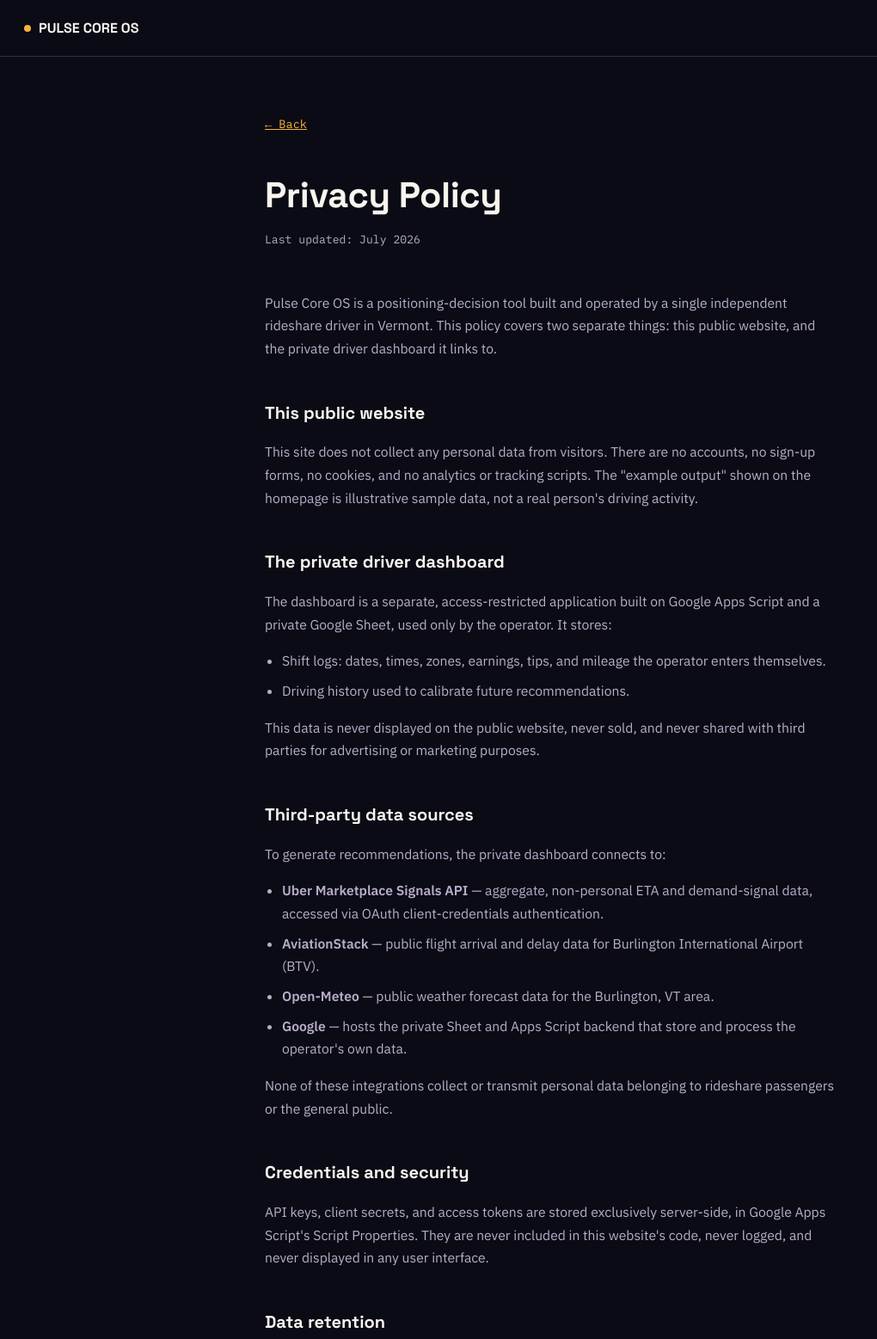
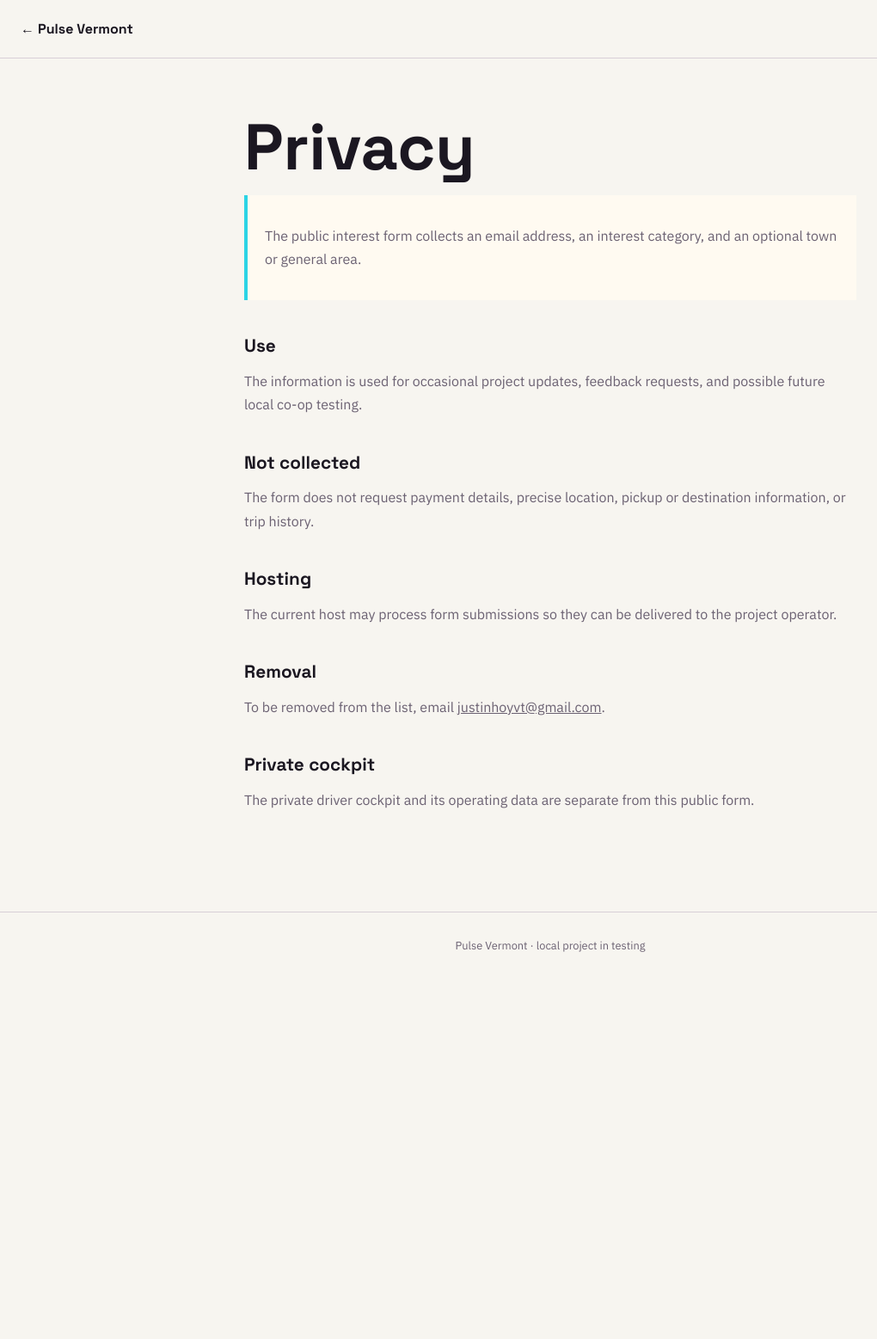
Before and after one commit to justinhoyvt-ship-it/hoy-driver-os, a plain HTML site: page privacy.html in a window 1280 px wide. Shown: the top 1557 px of the page at 86% size, without its empty margins (0-1020 px from the left). After the commit the page ends 1139 px from the top, so only its background shows below. Drawn offline with Linux system fonts and the light colour scheme.

Commit message:
Pulse Builder: PULSE-005 replace privacy.html

```diff
--- a/privacy.html
+++ b/privacy.html
@@ -1,77 +1,29 @@
 <!DOCTYPE html>
 <html lang="en">
 <head>
-<meta charset="UTF-8">
-<meta name="viewport" content="width=device-width, initial-scale=1">
-<title>Privacy Policy — Pulse Core OS</title>
-<link rel="preconnect" href="https://fonts.googleapis.com">
-<link href="https://fonts.googleapis.com/css2?family=Space+Grotesk:wght@600;700&family=IBM+Plex+Sans:wght@400;500;600&family=IBM+Plex+Mono:wght@400;500&display=swap" rel="stylesheet">
-<style>
-  :root{--bg:#0A0B14;--surface:#14121F;--line:#332D45;--text:#F8F4EE;--text-dim:#B8AECB;--gold:#F7B23B;
-    --font-display:'Space Grotesk',sans-serif;--font-body:'IBM Plex Sans',sans-serif;--font-mono:'IBM Plex Mono',monospace;}
-  *{box-sizing:border-box;}
-  body{margin:0;background:var(--bg);color:var(--text);font-family:var(--font-body);line-height:1.7;-webkit-font-smoothing:antialiased;}
-  a{color:var(--gold);}
-  :focus-visible{outline:2px solid var(--gold);outline-offset:3px;}
-  nav{border-bottom:1px solid var(--line);padding:18px 28px;}
-  .wordmark{font-family:var(--font-display);font-weight:700;text-decoration:none;color:var(--text);display:inline-flex;align-items:center;gap:9px;}
-  .wordmark .dot{width:8px;height:8px;border-radius:50%;background:var(--gold);}
-  main{max-width:720px;margin:0 auto;padding:64px 28px 100px;}
-  h1{font-family:var(--font-display);font-size:clamp(1.9rem,4vw,2.6rem);margin:0 0 6px;letter-spacing:-0.01em;}
-  .updated{font-family:var(--font-mono);font-size:.82rem;color:var(--text-dim);margin:0 0 48px;}
-  h2{font-family:var(--font-display);font-size:1.25rem;margin:44px 0 14px;}
-  p,li{color:var(--text-dim);font-size:.98rem;}
-  ul{padding-left:20px;}
-  li{margin-bottom:8px;}
-  .back{font-family:var(--font-mono);font-size:.85rem;display:inline-block;margin-bottom:36px;}
-  footer{border-top:1px solid var(--line);padding:32px 28px;text-align:center;font-family:var(--font-mono);font-size:.8rem;color:var(--text-dim);}
-</style>
+  <meta charset="UTF-8"><meta name="viewport" content="width=device-width,initial-scale=1">
+  <meta name="theme-color" content="#241335"><title>Privacy — Pulse Vermont</title>
+  <link href="https://fonts.googleapis.com/css2?family=IBM+Plex+Sans:wght@400;500;600&family=Space+Grotesk:wght@600;700&display=swap" rel="stylesheet">
+  <style>
+    :root{--bg:#F7F5F0;--surface:#FFFAF1;--ink:#1B1721;--muted:#6B6172;--line:#D8CFD7;--accent:#2BD4E5;--display:'Space Grotesk',sans-serif;--body:'IBM Plex Sans',sans-serif}
+    *{box-sizing:border-box}body{margin:0;background:var(--bg);color:var(--ink);font-family:var(--body);line-height:1.7}
+    a{color:inherit}nav{padding:20px 24px;border-bottom:1px solid var(--line)}nav a{font-family:var(--display);font-weight:700;text-decoration:none}
+    main{max-width:760px;margin:auto;padding:62px 24px 100px}h1,h2{font-family:var(--display);line-height:1.1}h1{font-size:clamp(2.5rem,7vw,4.7rem);margin:0 0 14px}
+    h2{font-size:1.3rem;margin:42px 0 10px}p,li{color:var(--muted)}.note{padding:18px 20px;background:var(--surface);border-left:4px solid var(--accent)}
+    footer{padding:28px;text-align:center;border-top:1px solid var(--line);color:var(--muted);font-size:.8rem}
+  </style>
 </head>
 <body>
-<nav><a class="wordmark" href="index.html"><span class="dot"></span>PULSE CORE OS</a></nav>
-<main>
-  <a class="back" href="index.html">← Back</a>
-  <h1>Privacy Policy</h1>
-  <p class="updated">Last updated: July 2026</p>
-
-  <p>Pulse Core OS is a positioning-decision tool built and operated by a single independent rideshare driver in Vermont. This policy covers two separate things: this public website, and the private driver dashboard it links to.</p>
-
-  <h2>This public website</h2>
-  <p>This site does not collect any personal data from visitors. There are no accounts, no sign-up forms, no cookies, and no analytics or tracking scripts. The "example output" shown on the homepage is illustrative sample data, not a real person's driving activity.</p>
-
-  <h2>The private driver dashboard</h2>
-  <p>The dashboard is a separate, access-restricted application built on Google Apps Script and a private Google Sheet, used only by the operator. It stores:</p>
-  <ul>
-    <li>Shift logs: dates, times, zones, earnings, tips, and mileage the operator enters themselves.</li>
-    <li>Driving history used to calibrate future recommendations.</li>
-  </ul>
-  <p>This data is never displayed on the public website, never sold, and never shared with third parties for advertising or marketing purposes.</p>
-
-  <h2>Third-party data sources</h2>
-  <p>To generate recommendations, the private dashboard connects to:</p>
-  <ul>
-    <li><strong>Uber Marketplace Signals API</strong> — aggregate, non-personal ETA and demand-signal data, accessed via OAuth client-credentials authentication.</li>
-    <li><strong>AviationStack</strong> — public flight arrival and delay data for Burlington International Airport (BTV).</li>
-    <li><strong>Open-Meteo</strong> — public weather forecast data for the Burlington, VT area.</li>
-    <li><strong>Google</strong> — hosts the private Sheet and Apps Script backend that store and process the operator's own data.</li>
-  </ul>
-  <p>None of these integrations collect or transmit personal data belonging to rideshare passengers or the general public.</p>
-
-  <h2>Credentials and security</h2>
-  <p>API keys, client secrets, and access tokens are stored exclusively server-side, in Google Apps Script's Script Properties. They are never included in this website's code, never logged, and never displayed in any user interface.</p>
-
-  <h2>Data retention</h2>
-  <p>Shift and driving-history data is retained in the operator's private Google Sheet until the operator deletes it. This public website retains nothing, since it collects nothing.</p>
-
-  <h2>Children's privacy</h2>
-  <p>This website is not directed at children and does not knowingly collect information from anyone, regardless of age.</p>
-
-  <h2>Changes to this policy</h2>
-  <p>This policy may be updated as the system's data sources or architecture change. The date at the top of this page reflects the most recent revision.</p>
-
-  <h2>Contact</h2>
-  <p>Questions about this policy or how data is handled can be sent to <a href="mailto:justinhoyvt@gmail.com">justinhoyvt@gmail.com</a>.</p>
-</main>
-<footer>A Hoy Creative Project</footer>
+  <nav><a href="index.html">← Pulse Vermont</a></nav>
+  <main>
+    <h1>Privacy</h1>
+    <div class="note"><p>The public interest form collects an email address, an interest category, and an optional town or general area.</p></div>
+    <h2>Use</h2><p>The information is used for occasional project updates, feedback requests, and possible future local co-op testing.</p>
+    <h2>Not collected</h2><p>The form does not request payment details, precise location, pickup or destination information, or trip history.</p>
+    <h2>Hosting</h2><p>The current host may process form submissions so they can be delivered to the project operator.</p>
+    <h2>Removal</h2><p>To be removed from the list, email <a href="mailto:justinhoyvt@gmail.com">justinhoyvt@gmail.com</a>.</p>
+    <h2>Private cockpit</h2><p>The private driver cockpit and its operating data are separate from this public form.</p>
+  </main>
+  <footer>Pulse Vermont · local project in testing</footer>
 </body>
 </html>
```
